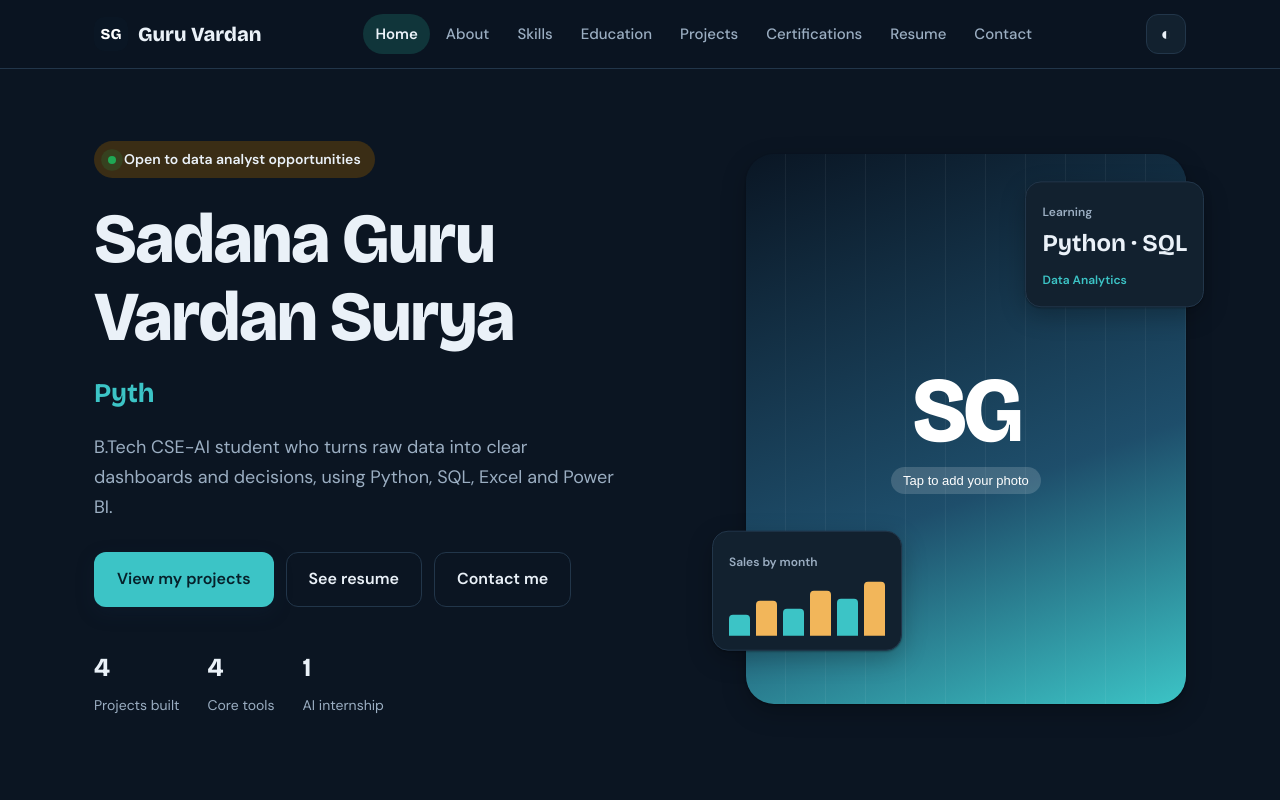
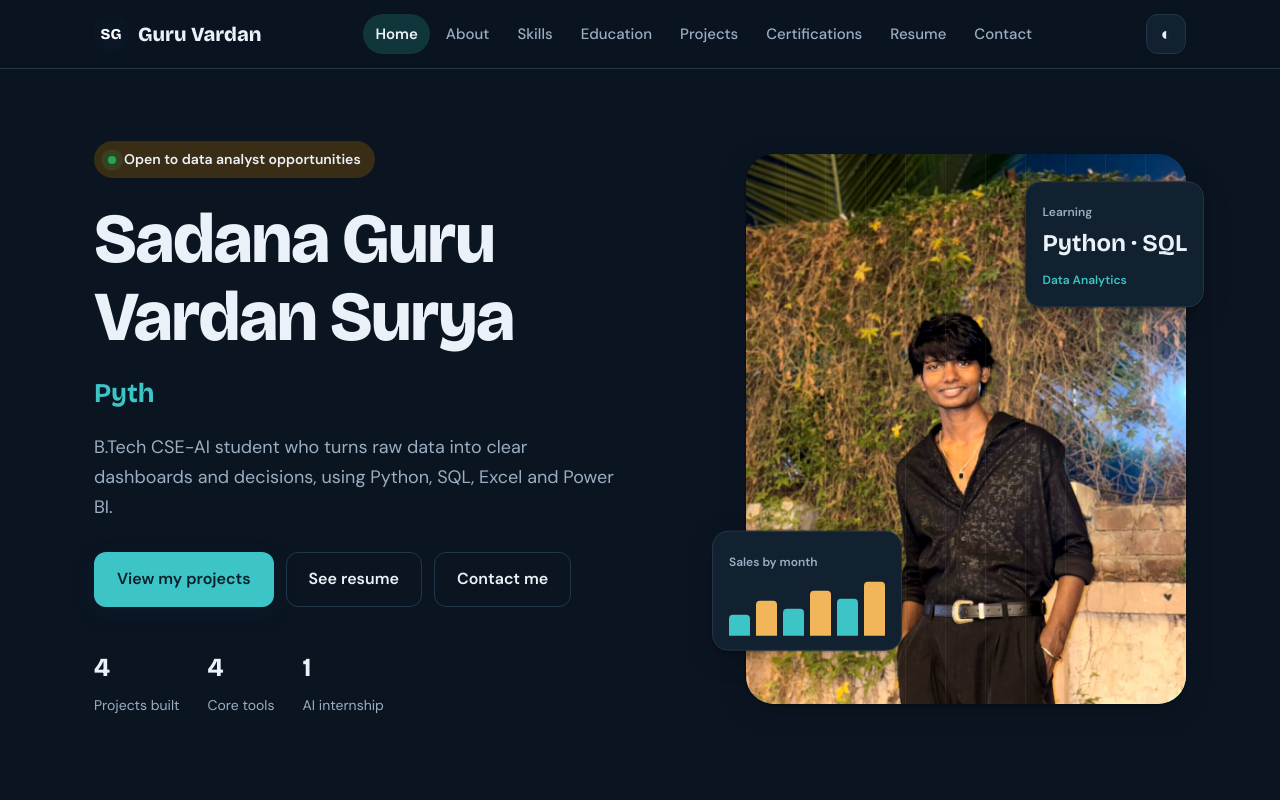
Before and after one commit to guruvardan/surya_portfolio, a plain HTML site: page index.html in a window 1280 px wide. Both pictures are taken after a click on the button "Switch light or dark theme". Shown: the top 800 px of the page. Drawn offline with nearby package versions, Linux system fonts and the light colour scheme.

Commit message:
changed in file

```diff
--- a/index.html
+++ b/index.html
@@ -416,93 +416,219 @@ footer b{color:#fff}
 
 <footer><div class="wrap">© <span id="yr"></span> <b>Sadana Guru Vardan Surya</b>. Data Analyst portfolio.</div></footer>
 
+
 <script>
-(function(){
-  var reduce = window.matchMedia('(prefers-reduced-motion: reduce)').matches;
+(function () {
+    'use strict';
+
+    var reduce = window.matchMedia(
+        '(prefers-reduced-motion: reduce)'
+    ).matches;
 
     // Footer year
-  document.getElementById('yr').textContent = new Date().getFullYear();
+    document.getElementById('yr').textContent =
+        new Date().getFullYear();
 
     // Mobile menu
-  var burger = document.getElementById('burger'), links = document.getElementById('links');
-  burger.addEventListener('click', function(){
-    var o = links.classList.toggle('open');
-    burger.setAttribute('aria-expanded', o);
-    burger.textContent = o ? '✕' : '☰';
+    var burger = document.getElementById('burger');
+    var links = document.getElementById('links');
+
+    burger.addEventListener('click', function () {
+        var isOpen = links.classList.toggle('open');
+
+        burger.setAttribute('aria-expanded', isOpen);
+        burger.textContent = isOpen ? '✕' : '☰';
     });
-  links.addEventListener('click', function(e){
-    if(e.target.tagName === 'A'){ links.classList.remove('open'); burger.textContent='☰'; burger.setAttribute('aria-expanded','false'); }
+
+    links.addEventListener('click', function (event) {
+        if (event.target.tagName === 'A') {
+            links.classList.remove('open');
+            burger.textContent = '☰';
+            burger.setAttribute('aria-expanded', 'false');
+        }
     });
 
     // Theme toggle
     var root = document.documentElement;
-  document.getElementById('theme').addEventListener('click', function(){
-    var isDark = root.getAttribute('data-theme') === 'dark' ||
-      (!root.getAttribute('data-theme') && window.matchMedia('(prefers-color-scheme: dark)').matches);
-    root.setAttribute('data-theme', isDark ? 'light' : 'dark');
+    var themeButton = document.getElementById('theme');
+
+    themeButton.addEventListener('click', function () {
+        var isDark =
+            root.getAttribute('data-theme') === 'dark' ||
+            (
+                !root.getAttribute('data-theme') &&
+                window.matchMedia(
+                    '(prefers-color-scheme: dark)'
+                ).matches
+            );
+
+        root.setAttribute(
+            'data-theme',
+            isDark ? 'light' : 'dark'
+        );
     });
 
-  // Typing roles
-  var roles = ['Aspiring Data Analyst','Dashboard Builder','Python & SQL Learner'];
-  var t = document.getElementById('typed'), ri = 0, ci = 0, del = false;
-  function type(){
-    var w = roles[ri];
-    if(reduce){ t.textContent = roles[0]; return; }
-    t.textContent = w.slice(0, ci);
-    if(!del && ci < w.length){ ci++; setTimeout(type, 70); }
-    else if(!del){ del = true; setTimeout(type, 1500); }
-    else if(ci > 0){ ci--; setTimeout(type, 35); }
-    else { del = false; ri = (ri+1) % roles.length; setTimeout(type, 300); }
+    // Typing animation
+    var roles = [
+        'Aspiring Data Analyst',
+        'Dashboard Builder',
+        'Python & SQL Learner'
+    ];
+
+    var typed = document.getElementById('typed');
+    var roleIndex = 0;
+    var charIndex = 0;
+    var deleting = false;
+
+    function typeRole() {
+        var currentRole = roles[roleIndex];
+
+        if (reduce) {
+            typed.textContent = roles[0];
+            return;
         }
-  type();
+
+        typed.textContent = currentRole.slice(0, charIndex);
+
+        if (!deleting && charIndex < currentRole.length) {
+            charIndex++;
+            setTimeout(typeRole, 70);
+        } else if (!deleting) {
+            deleting = true;
+            setTimeout(typeRole, 1500);
+        } else if (charIndex > 0) {
+            charIndex--;
+            setTimeout(typeRole, 35);
+        } else {
+            deleting = false;
+            roleIndex = (roleIndex + 1) % roles.length;
+            setTimeout(typeRole, 300);
+        }
+    }
+
+    typeRole();
 
     // Count-up numbers
-  document.querySelectorAll('[data-count]').forEach(function(el){
-    var end = +el.dataset.count, n = 0;
-    if(reduce){ el.textContent = end; return; }
-    var iv = setInterval(function(){ n++; el.textContent = n; if(n >= end) clearInterval(iv); }, 280);
+    document.querySelectorAll('[data-count]').forEach(function (el) {
+        var end = Number(el.dataset.count);
+        var number = 0;
+
+        if (reduce) {
+            el.textContent = end;
+            return;
+        }
+
+        var interval = setInterval(function () {
+            number++;
+            el.textContent = number;
+
+            if (number >= end) {
+                clearInterval(interval);
+            }
+        }, 280);
     });
 
-  // Scroll reveal
-  var io = new IntersectionObserver(function(es){
-    es.forEach(function(e){ if(e.isIntersecting){ e.target.classList.add('in'); io.unobserve(e.target); } });
-  }, {threshold:.15});
-  document.querySelectorAll('.rv').forEach(function(el, i){
-    el.style.transitionDelay = ((i % 4) * 90) + 'ms';
-    io.observe(el);
+    // Scroll reveal animation
+    var revealObserver = new IntersectionObserver(
+        function (entries, observer) {
+            entries.forEach(function (entry) {
+                if (entry.isIntersecting) {
+                    entry.target.classList.add('in');
+                    observer.unobserve(entry.target);
+                }
+            });
+        },
+        { threshold: 0.15 }
+    );
+
+    document.querySelectorAll('.rv').forEach(function (el, index) {
+        el.style.transitionDelay = (index % 4) * 90 + 'ms';
+        revealObserver.observe(el);
     });
 
-  // Active nav link
+    // Active navigation link
     var navMap = {};
-  document.querySelectorAll('.links a').forEach(function(a){ navMap[a.dataset.s] = a; });
-  var so = new IntersectionObserver(function(es){
-    es.forEach(function(e){
-      if(e.isIntersecting){
-        Object.values(navMap).forEach(function(a){ a.classList.remove('active'); });
-        if(navMap[e.target.id]) navMap[e.target.id].classList.add('active');
+
+    document.querySelectorAll('.links a').forEach(function (link) {
+        navMap[link.dataset.s] = link;
+    });
+
+    var sectionObserver = new IntersectionObserver(
+        function (entries) {
+            entries.forEach(function (entry) {
+                if (!entry.isIntersecting) return;
+
+                Object.values(navMap).forEach(function (link) {
+                    link.classList.remove('active');
+                });
+
+                if (navMap[entry.target.id]) {
+                    navMap[entry.target.id].classList.add('active');
                 }
             });
-  }, {rootMargin:'-45% 0px -50% 0px'});
-  document.querySelectorAll('main section').forEach(function(s){ so.observe(s); });
+        },
+        { rootMargin: '-45% 0px -50% 0px' }
+    );
 
-  // Profile photo (stays in this browser only)
-  var photo = document.getElementById('photo'), file = document.getElementById('file'), img = document.getElementById('photoImg');
-  function show(src){ img.src = src; photo.classList.add('has'); }
-  try { var saved = localStorage.getItem('profilePhoto'); if(saved) show(saved); } catch(e){}
-  photo.addEventListener('click', function(){ file.click(); });
-  file.addEventListener('change', function(){
-    var f = file.files[0]; if(!f) return;
-    var r = new FileReader();
-    r.onload = function(){
-      show(r.result);
-      try { localStorage.setItem('profilePhoto', r.result); } catch(e){}
-    };
-    r.readAsDataURL(f);
+    document.querySelectorAll('main section').forEach(function (section) {
+        sectionObserver.observe(section);
     });
 
-  // Print resume
-  document.getElementById('print').addEventListener('click', function(){ window.print(); });
+    // Profile photo
+    var photo = document.getElementById('photo');
+    var file = document.getElementById('file');
+    var img = document.getElementById('photoImg');
+
+    // Display the image when it loads successfully.
+    img.addEventListener('load', function () {
+        photo.classList.add('has');
+    });
+
+    // Keep the initials visible if the image fails to load.
+    img.addEventListener('error', function () {
+        photo.classList.remove('has');
+    });
+
+    // Load the public image included in the Vercel deployment.
+    // profile.jpeg should be beside index.html.
+    img.src = './profile.jpeg';
+
+    // Display a selected image in this browser.
+    // This selection is not uploaded to Vercel.
+    photo.addEventListener('click', function () {
+        file.click();
+    });
+
+    file.addEventListener('change', function () {
+        var selectedFile = file.files[0];
+
+        if (!selectedFile) return;
+
+        if (!selectedFile.type.startsWith('image/')) {
+            alert('Please select an image file.');
+            return;
+        }
+
+        var reader = new FileReader();
+
+        reader.onload = function () {
+            img.src = reader.result;
+        };
+
+        reader.onerror = function () {
+            alert('Unable to read this image. Please try again.');
+        };
+
+        reader.readAsDataURL(selectedFile);
+    });
+
+    // Save resume as PDF
+    document.getElementById('print').addEventListener('click', function () {
+        window.print();
+    });
+
 })();
 </script>
+
 </body>
 </html>
```
Lines whose indentation alone changed are shown as unchanged.
